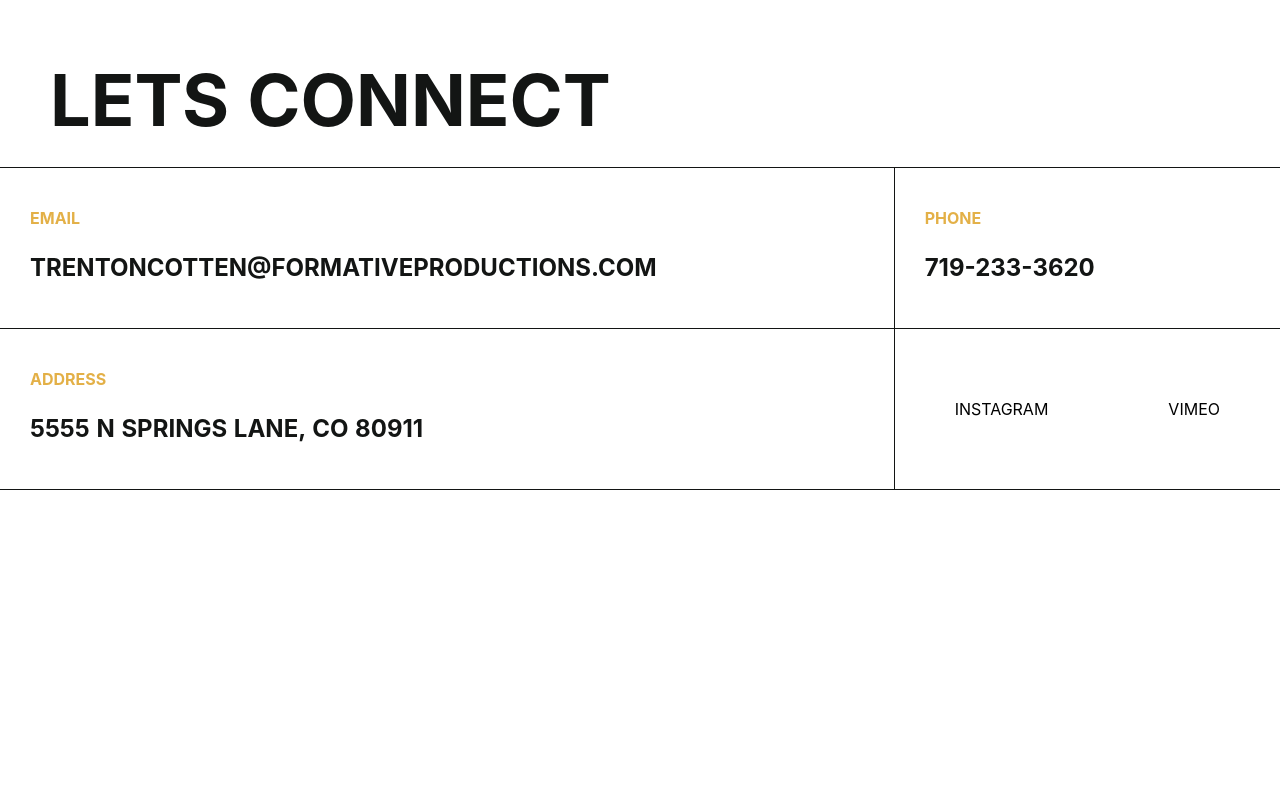
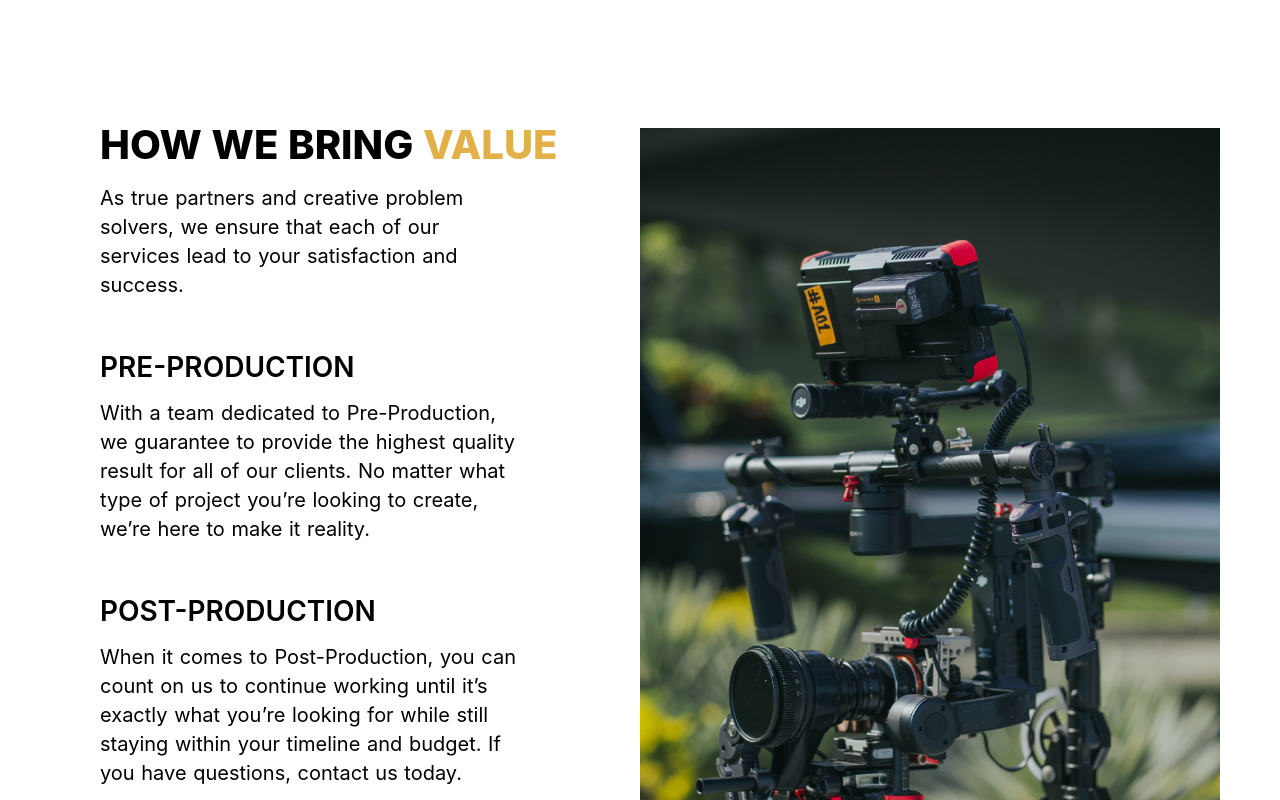
Before and after one commit to devNroses/formativeproductions, a Nuxt app: page /about in a window 1280 px wide. Shown: the part 1520-2320 px from the top of the page. Before the commit the page ends 2010 px from the top, so only its background shows below. Built offline with nearby package versions, Linux system fonts and the light colour scheme.

Commit message:
Added Value Section To About Page

```diff
--- a/pages/about/index.vue
+++ b/pages/about/index.vue
@@ -33,6 +33,41 @@ from start to finish.
                 </div>
             </div>
             </div>
+
+             <div class="about-section reverse">
+                 <div>
+                     <div class="value-content">
+                          <p class="about-section-header">
+                        HOW WE BRING <span class="about-landing-content-highlight">VALUE</span>
+                    </p>
+                    <p class="about-section-content">
+                        As true partners and creative problem solvers,
+we ensure that each of our services lead to your
+satisfaction and success.
+                    </p>
+
+                    <p class="about-section-subHead">
+                        PRE-PRODUCTION
+                    </p>
+                    <p class="about-section-content">
+                        With a team dedicated to Pre-Production, we
+guarantee to provide the highest quality result for
+all of our clients. No matter what type of project
+you’re looking to create, we’re here to make it reality.
+                    </p>
+                    <p class="about-section-subHead">
+                        POST-PRODUCTION
+                    </p>
+                    <p class="about-section-content">
+                       When it comes to Post-Production, you can count on
+us to continue working until it’s exactly what you’re
+looking for while still staying within your timeline and
+budget. If you have questions, contact us today.
+                    </p>
+                    </div>
+                </div>
+                 <div class="value-img" />
+             </div>
 </div>
 </template>
 
@@ -51,7 +86,7 @@ export default Vue.extend({
             background-position: center center;
             display: flex;
             flex-direction: column;
-            min-height: 100vh;
+            min-height: 90vh;
             padding: 60px;
             width: 100%;
 
@@ -77,7 +112,6 @@ hyphens: none;
         }
 
         &-section{
-            border: 2px solid hotpink;
             display: flex;
             justify-items: baseline;
             align-items: flex-start;
@@ -90,14 +124,21 @@ hyphens: none;
             }
 
             &-header{
-                font-size: 36px;
-                font-weight: bolder;
+                font-size: 40px;
+                font-weight: 800;
                 margin-bottom: 15px;
                 text-transform: capitalize;
             }
 
+            &-subHead{
+                font-size: 28px;
+                font-weight: 600;
+                margin: 50px 0px 15px;
+                text-transform: capitalize;
+            }
+
             &-content{
-                font-size: 18px;
+                font-size: 20px;
                 width: 85%;
                 line-height: 1.45em;
             }
@@ -120,4 +161,22 @@ hyphens: none;
             padding: 120px 40px;
         }
     }
+
+    .value{
+        &-img{
+            background-image: url(~/assets/img/about-img2.jpg);
+            background-size:cover;
+            background-repeat: no-repeat;
+            background-position: center center;
+            height: 820px;
+        }
+
+        &-content{
+             padding: 160px 40px;
+        }
+    }
+
+     .reverse{
+                flex-wrap: wrap-reverse !important;
+            }
 </style>
```
Also changed, not shown: assets/img/about-img2.jpg (added).
